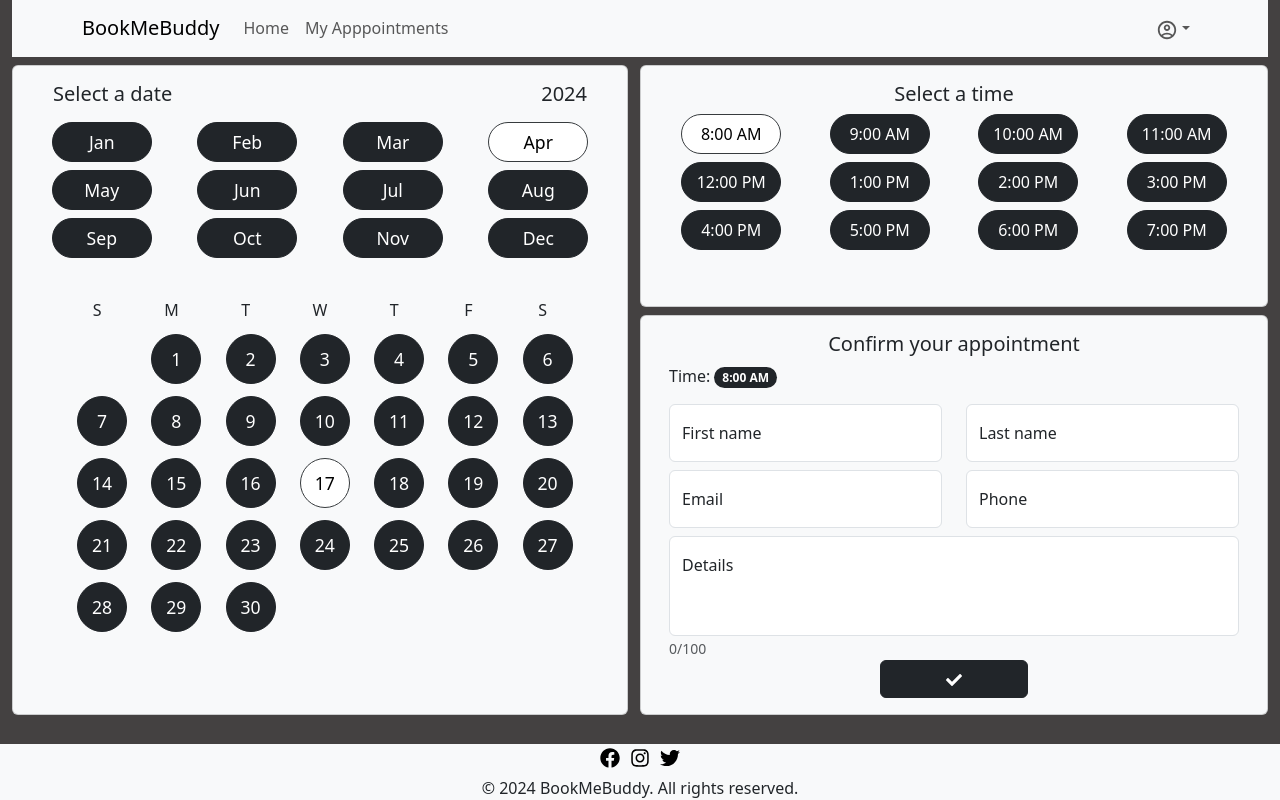
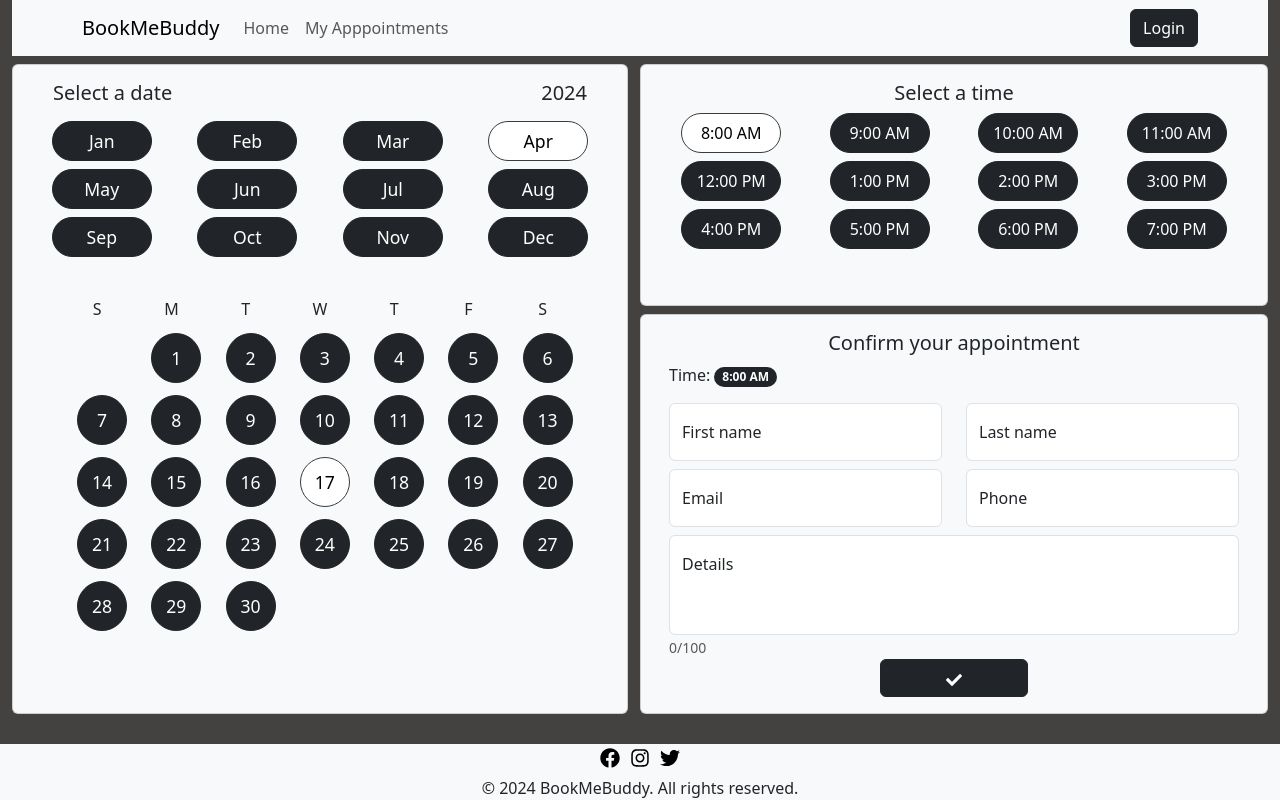
Before and after one commit to Booking-Management-System-App/booking-management-frontend, a React (Vite) app: page / in a window 1280 px wide. Built offline with nearby package versions, Linux system fonts and the light colour scheme.

Commit message:
Set state to false

```diff
--- a/src/components/NavigationBar.jsx
+++ b/src/components/NavigationBar.jsx
@@ -11,7 +11,7 @@ import { MdOutlineAccountCircle } from "react-icons/md";
 
 function NavigationBar() {
 
-  const [loggedIn,] = useState(true);
+  const [loggedIn,] = useState(false);
 
   return (
     <>
```
